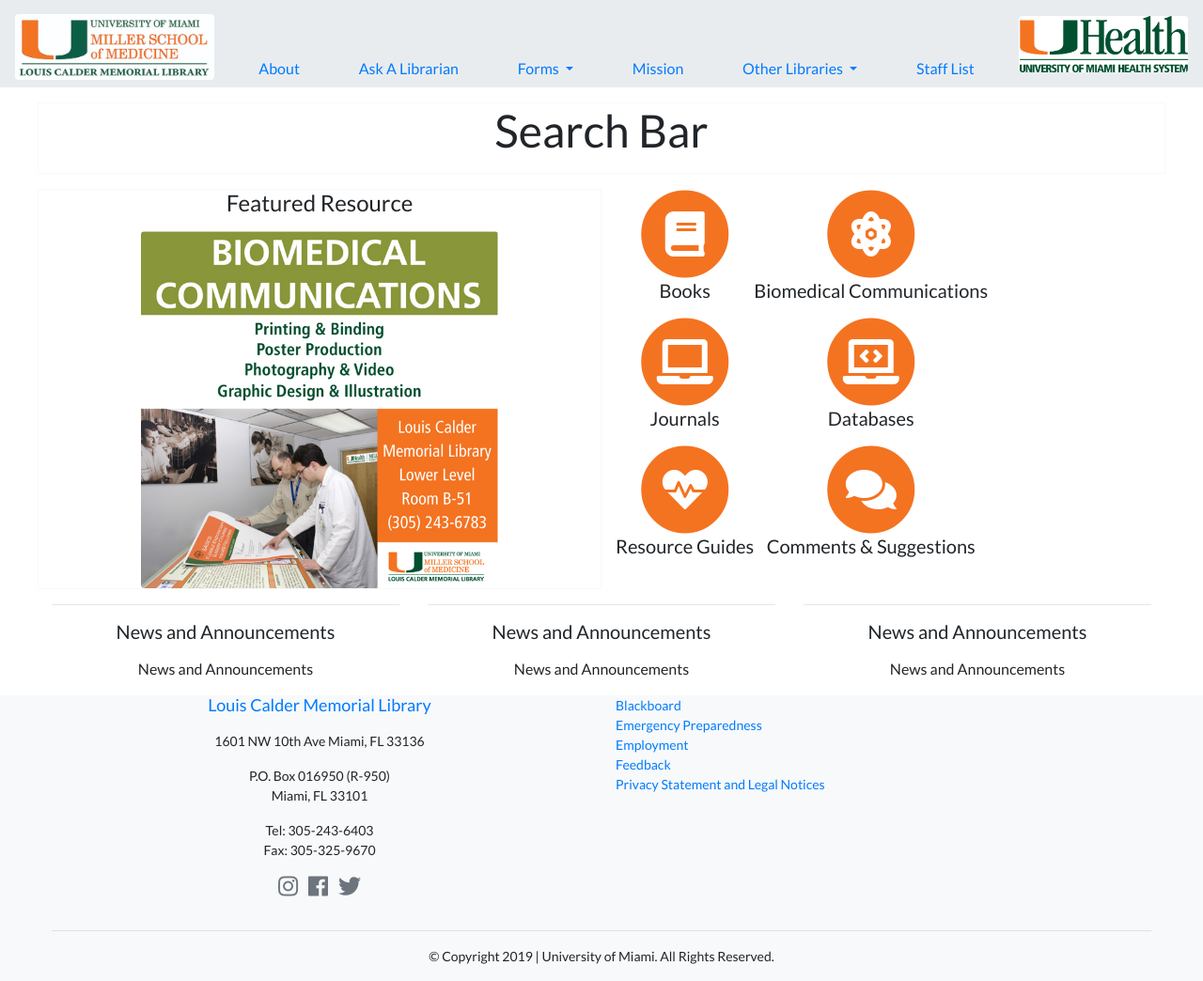
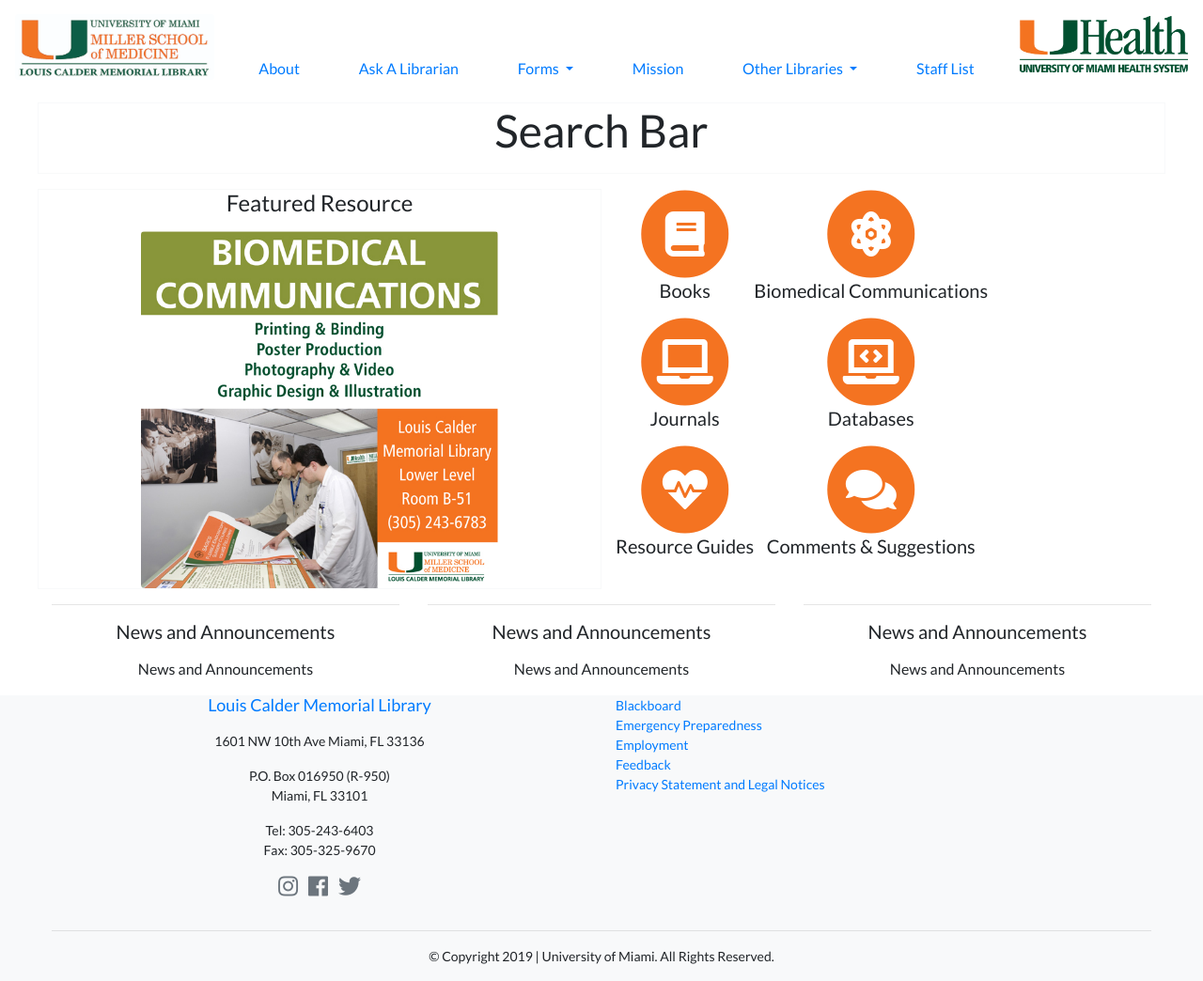
Before and after one commit to sxh275/calder, a Jekyll site: the page built from index.html, in a window 1280 px wide. Shown: the whole page at 94% size. Built offline with Jekyll 4.4.1, drawn with Linux system fonts in a browser that asks for light colours; nearby versions of some CDN libraries; library files that are not in the unit come from our copies.

Commit message:
updated navbar color to white to match logos

```diff
--- a/_sass/layout/site-header.scss
+++ b/_sass/layout/site-header.scss
@@ -1,5 +1,5 @@
 .calder-nav {
-  background-color:#e9ecef;
+  background-color:#FFFFFF;
   color:#000;
 
   .navbar-brand {
```
